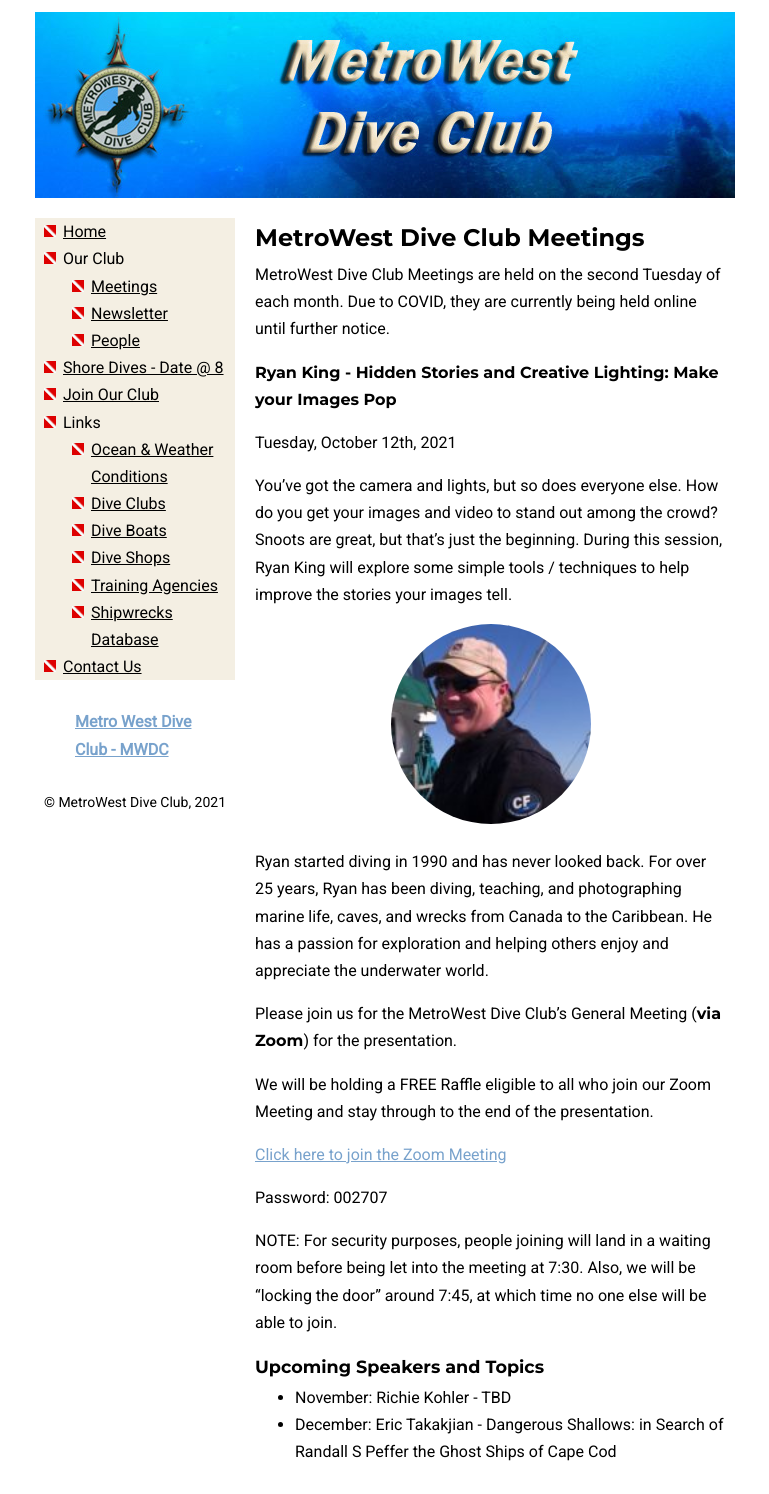
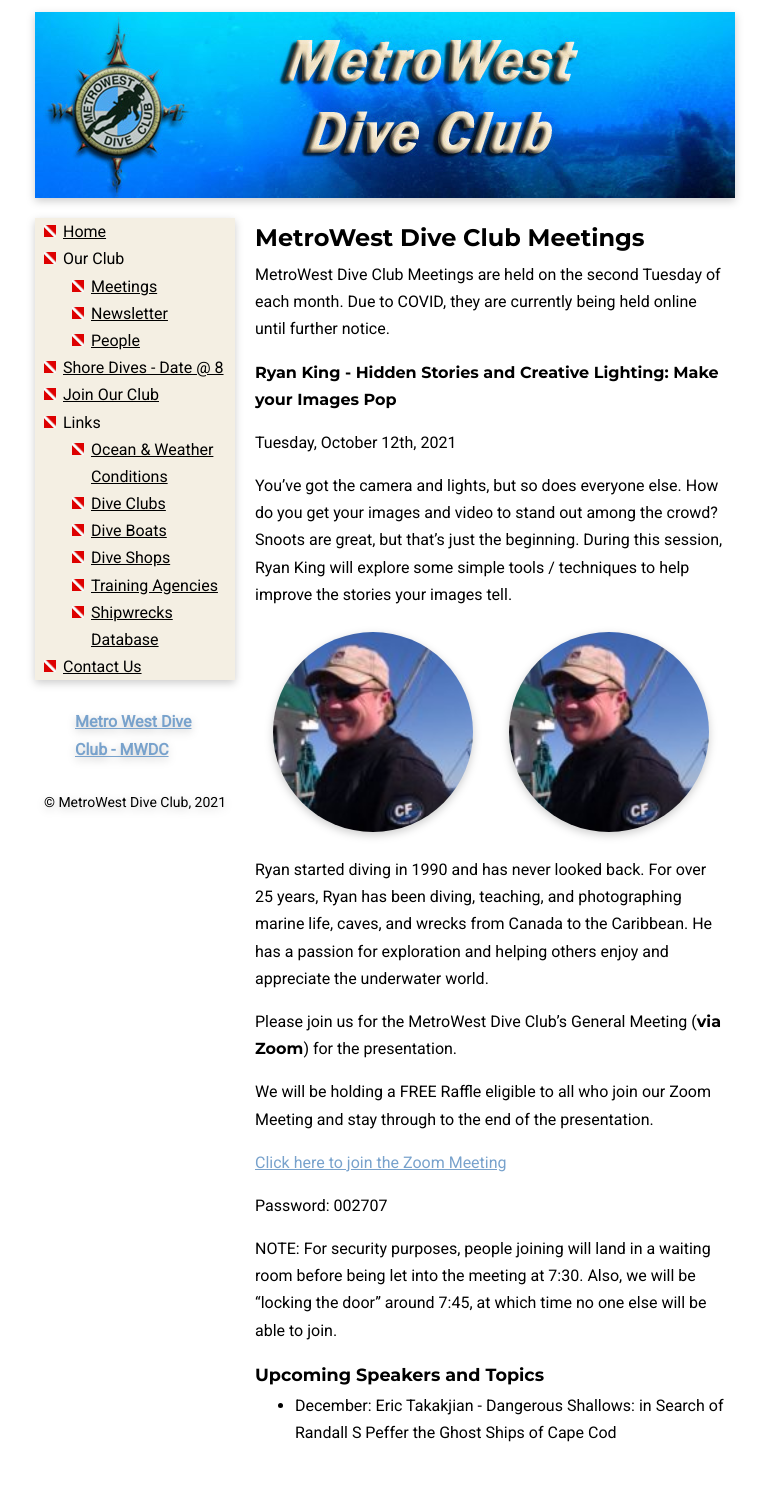
Before and after one commit to MetroWestDiveClub/mwdc, a Jekyll site: the page built from docs/meetings.md, in a window 1280 px wide. Shown: the whole page, without its empty margins (255-1024 px from the left). Built offline with Jekyll 4.4.1, drawn with Linux system fonts in a browser that asks for light colours.

Commit message:
Allow for 2x speakers, clean up markup.

```diff
--- a/docs/_config.yml
+++ b/docs/_config.yml
@@ -1,4 +1,4 @@
 liquid:
   error_mode: warn
-  # strict_variables: true
+  strict_variables: true
   strict_filters: true
--- /dev/null
+++ b/docs/_data/config.yml
@@ -0,0 +1 @@
+shouldUseTwoSpeakers: true
--- a/docs/_includes/speaker.md
+++ /dev/null
@@ -1,20 +0,0 @@
-{% include speaker_blurb.md %}
-
-<p align="center"><img src="images/speaker.jpg" width="200" height="200" /></p>
-
-{% include speaker_bio.md %}
-
-Please join us for the MetroWest Dive Club's General Meeting (**via Zoom**) for
-the presentation.
-
-We will be holding a FREE Raffle eligible to all who join our Zoom Meeting and
-stay through to the end of the presentation.
-
-[Click here to join the Zoom Meeting](https://zoom.us/j/98757478843)
-
-Password: 002707
-
-NOTE: For security purposes, people joining will land in a waiting
-room before being let into the meeting at 7:30. Also, we will be
-"locking the door" around 7:45, at which time no one else will be
-able to join.
--- /dev/null
+++ b/docs/_includes/speaker_images.md
@@ -0,0 +1,6 @@
+<div class="speaker-images">
+<img src="images/speaker.jpg" width="200" height="200" />
+{% if site.data.config.shouldUseTwoSpeakers %}
+<img src="images/speaker2.jpg" width="200" height="200" />
+{% endif %}
+</div>
--- a/docs/index.css
+++ b/docs/index.css
@@ -46,6 +46,7 @@
 img {
   margin: 0 auto;
   border-radius: 50%;
+  filter: drop-shadow(0 0.2rem 0.25rem rgba(0, 0, 0, 0.2));
 }
 
 blockquote {
@@ -72,6 +73,7 @@
   gap: 12px;
   align-items: center;
   order: 10;
+  filter: drop-shadow(0 0.2rem 0.25rem rgba(0, 0, 0, 0.2));
 }
 
 .navigation {
@@ -118,6 +120,13 @@
   }
 }
 
+.speaker-images {
+  display: flex;
+  flex-flow: row nowrap;
+  justify-content: center;
+  margin: 24px 0;
+}
+
 /* Responsive iFrame */
 .responsive-iframe-container {
   position: relative;
--- a/docs/meetings.md
+++ b/docs/meetings.md
@@ -8,10 +8,28 @@
 MetroWest Dive Club Meetings are held on the second Tuesday of each month. Due
 to COVID, they are currently being held online until further notice.
 
-{% include speaker.md %}
+{% include speaker_blurb.md %}
+
+{% include speaker_images.md %}
+
+{% include speaker_bio.md %}
+
+Please join us for the MetroWest Dive Club's General Meeting (**via Zoom**) for
+the presentation.
+
+We will be holding a FREE Raffle eligible to all who join our Zoom Meeting and
+stay through to the end of the presentation.
+
+[Click here to join the Zoom Meeting](https://zoom.us/j/98757478843)
+
+Password: 002707
+
+NOTE: For security purposes, people joining will land in a waiting
+room before being let into the meeting at 7:30. Also, we will be
+"locking the door" around 7:45, at which time no one else will be
+able to join.
 
 ## Upcoming Speakers and Topics
 
-- November: Richie Kohler - TBD
 - December: Eric Takakjian - Dangerous Shallows: in Search of Randall S Peffer
   the Ghost Ships of Cape Cod
```
Also changed, not shown: docs/index.md (+1 -1 lines), docs/links-shops.md (+1 -1 lines), docs/images/speaker2.jpg (added).
